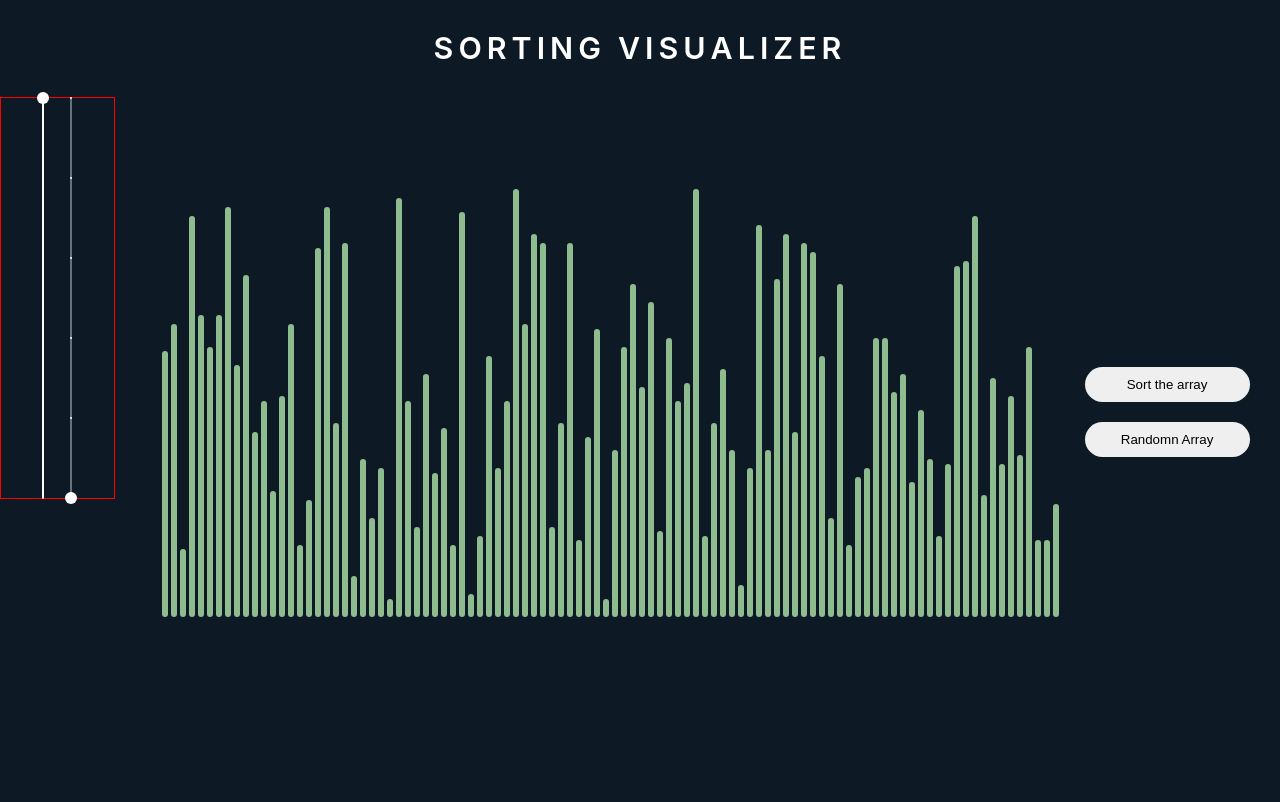
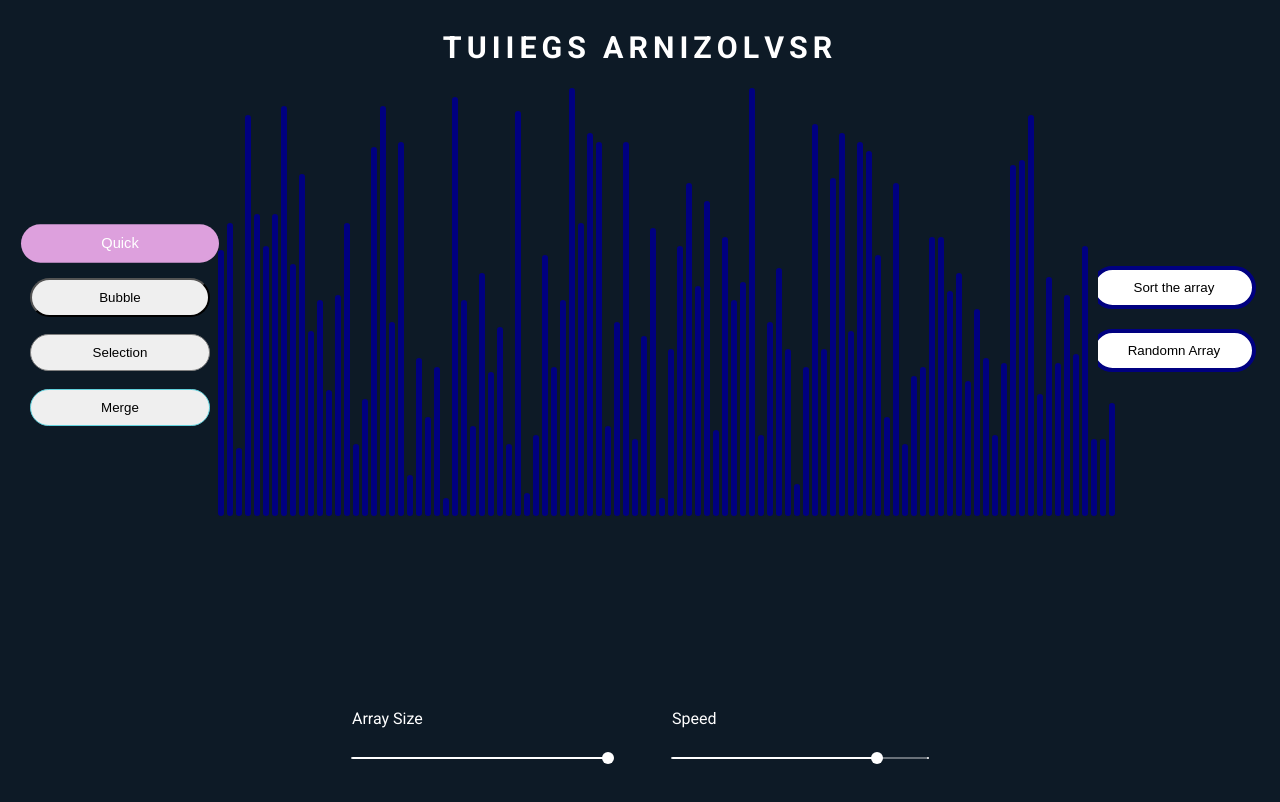
Before and after one commit to bharadwaj-bhat/Sorting_Algorithm_Visualizer, a React (Create React App) app: page /bubbleSort in a window 1280 px wide. Shown: the top 802 px of the page. Built offline with nearby package versions, Linux system fonts and the light colour scheme.

Commit message:
style tweaks

```diff
--- a/package.json
+++ b/package.json
@@ -16,6 +16,7 @@
     "react-dom": "^17.0.2",
     "react-router-dom": "^5.3.0",
     "react-scripts": "4.0.3",
+    "react-toastify": "^8.1.0",
     "uuid": "^8.3.2",
     "web-vitals": "^1.1.2"
   },
--- a/public/index.html
+++ b/public/index.html
@@ -15,6 +15,13 @@
       user's mobile device or desktop. See https://developers.google.com/web/fundamentals/web-app-manifest/
     -->
     <link rel="manifest" href="%PUBLIC_URL%/manifest.json" />
+
+
+
+    <link rel="preconnect" href="https://fonts.googleapis.com">
+    <link rel="preconnect" href="https://fonts.gstatic.com" crossorigin>
+    <link href="https://fonts.googleapis.com/css2?family=Roboto:wght@400;700&display=swap" rel="stylesheet">
+
     <!--
       Notice the use of %PUBLIC_URL% in the tags above.
       It will be replaced with the URL of the `public` folder during the build.
--- a/src/App.js
+++ b/src/App.js
@@ -9,6 +9,8 @@ import { Link, Switch, Route } from "react-router-dom";
 
 import Slider from "@mui/material/Slider";
 import { createTheme, ThemeProvider, styled } from "@mui/material/styles";
+import { ToastContainer, toast } from "react-toastify";
+import "react-toastify/dist/ReactToastify.css";
 
 const theme = createTheme({
   palette: {
@@ -41,32 +43,34 @@ function App() {
     [9, "S"],
     [16, "R"],
   ]);
-  const initState = [];
-  // const [state, dispatch] = useReducer(reducer, initState);
+  const [current, setCurrent] = useState("Quick");
+  const [isSorted, setIsSorted] = useState(false);
 
   function wait(delay) {
     return new Promise((ac) => {
       setTimeout(() => {
         ac();
         return;
-      }, 10 * timer);
+      }, 100 / timer);
     });
   }
 
   useEffect(() => {
-    let arr = generateArray();
-    setArr(arr);
+    generateArray();
     handleHeaderSort(header);
   }, []);
 
-  function generateArray() {
+  const notify = () =>
+    toast("Array has already been sorted, Randomize the array and try again!");
+
+  function generateArray(n = arrSize) {
+    setIsSorted(false);
     let newArray = [];
-    for (let i = 0; i < arrSize; i++) {
+    for (let i = 0; i < n; i++) {
       let randomInt = Math.ceil(Math.random() * 95);
       newArray.push(randomInt);
     }
-
-    return newArray;
+    setArr(newArray);
   }
 
   const handleHeaderSort = async (header) => {
@@ -84,11 +88,9 @@ function App() {
     }
   };
 
-  const handleArrSlider = async (e) => {
-    let x = await setArrSize(e.target.value);
-    console.log(arrSize);
-    let y = await generateArray();
-    setArr(y);
+  const handleArrSlider = (e) => {
+    setArrSize((prev) => e.target.value);
+    generateArray(e.target.value);
   };
 
   const handleTimer = (e) => {
@@ -97,6 +99,17 @@ function App() {
 
   return (
     <>
+      <ToastContainer
+        position="top-right"
+        autoClose={5000}
+        hideProgressBar={false}
+        newestOnTop={false}
+        closeOnClick
+        rtl={false}
+        pauseOnFocusLoss
+        draggable
+        pauseOnHover
+      />
       <div
         style={{
           color: "white",
@@ -133,24 +146,86 @@ function App() {
         </div>
       </div>
       <div className={styles.App}>
-        {/* <div className={styles.nav}>
+        <div className={styles.nav}>
           <Link to="/">
-            <button> Quick </button>
+            <button
+              style={
+                current !== "Quick"
+                  ? { border: "1px solid #dda0dd" }
+                  : {
+                      background: "#dda0dd",
+                      color: "white",
+                      border: "none",
+                      transform: "scale(1.1)",
+                    }
+              }
+              onClick={() => setCurrent("Quick")}
+            >
+              {" "}
+              Quick{" "}
+            </button>
           </Link>
           <Link to="/bubbleSort">
-            <button> Bubble </button>
+            <button
+              style={
+                current !== "Bubble"
+                  ? { border: "1px solid #000080prop" }
+                  : {
+                      background: "#000080",
+                      color: "white",
+                      border: "none",
+                      transform: "scale(1.1)",
+                    }
+              }
+              onClick={() => setCurrent("Bubble")}
+            >
+              {" "}
+              Bubble{" "}
+            </button>
           </Link>
           <Link to="/selectionSort">
-            <button> Selection </button>
+            <button
+              style={
+                current !== "Selection"
+                  ? { border: "1px solid #808080" }
+                  : {
+                      background: "#808080",
+                      color: "white",
+                      border: "none",
+                      transform: "scale(1.1)",
+                    }
+              }
+              onClick={() => setCurrent("Selection")}
+            >
+              {" "}
+              Selection{" "}
+            </button>
           </Link>
           <Link to="/mergeSort">
-            <button> Merge </button>
+            <button
+              style={
+                current !== "Merge"
+                  ? { border: "1px solid #63d2dd" }
+                  : {
+                      background: "#63d2dd",
+                      color: "white",
+                      border: "none",
+                      transform: "scale(1.1)",
+                    }
+              }
+              onClick={() => setCurrent("Merge")}
+            >
+              {" "}
+              Merge{" "}
+            </button>
           </Link>
-        </div> */}
+        </div>
         <div className={styles.slider}>
           <ThemeProvider theme={theme}>
+            <div className={styles.sliderWrapper}>
+              <p> Array Size</p>
               <Slider
-              onChange={handleArrSlider}
+                onChange={(e) => handleArrSlider(e)}
                 defaultValue={100}
                 step={10}
                 marks
@@ -158,29 +233,21 @@ function App() {
                 max={100}
                 size="small"
                 color="secondary"
-              orientation="vertical"
-              sx={{
-                '& input[type="range"]': {
-                  WebkitAppearance: "slider-vertical",
-                },
-              }}
               />
+            </div>
+            <div className={styles.sliderWrapper}>
+              <p>Speed</p>
               <Slider
                 onChange={handleTimer}
-              defaultValue={0}
+                defaultValue={9}
                 step={2}
                 marks
-              min={0}
-              max={10}
+                min={1}
+                max={11}
                 size="small"
                 color="secondary"
-              orientation="vertical"
-              sx={{
-                '& input[type="range"]': {
-                  WebkitAppearance: "slider-vertical",
-                },
-              }}
               />
+            </div>
           </ThemeProvider>
         </div>
         <div className={styles.arrays}>
@@ -190,6 +257,9 @@ function App() {
                 arr={arr}
                 generateArray={generateArray}
                 wait={(timer) => wait(timer)}
+                isSorted={isSorted}
+                setIsSorted={setIsSorted}
+                notify={notify}
               />
             </Route>
             <Route path="/mergeSort">
@@ -197,6 +267,9 @@ function App() {
                 arr={arr}
                 generateArray={generateArray}
                 wait={(timer) => wait(timer)}
+                isSorted={isSorted}
+                setIsSorted={setIsSorted}
+                notify={notify}
               />
             </Route>
             <Route path="/bubbleSort">
@@ -204,6 +277,9 @@ function App() {
                 arr={arr}
                 generateArray={generateArray}
                 wait={(timer) => wait(timer)}
+                isSorted={isSorted}
+                setIsSorted={setIsSorted}
+                notify={notify}
               />
             </Route>
             <Route path="/selectionSort">
@@ -211,6 +287,9 @@ function App() {
                 arr={arr}
                 generateArray={generateArray}
                 wait={(timer) => wait(timer)}
+                isSorted={isSorted}
+                setIsSorted={setIsSorted}
+                notify={notify}
               />
             </Route>
           </Switch>
--- a/src/App.module.css
+++ b/src/App.module.css
@@ -2,15 +2,15 @@ body {
   background: #0d1a26;
   box-sizing: border-box;
   overflow-x: hidden;
+  font-family: "Roboto", sans-serif;
 }
 .App {
   /* text-align: center; */
   display: grid;
-  /* flex-direction: column; */
   grid-template-columns: 1fr 10fr;
   justify-content: center;
   position: relative;
-  /* margin-top: -100px; */
+  margin-top: -100px;
   height: 100vh;
   gap: 20px;
   /* border: 1px solid red; */
@@ -31,22 +31,22 @@ body {
 
 .nav {
   height: 200px;
-  width: 50%;
-  margin: auto;
-  margin-top: 330px;
+  margin-top: 230px;
   display: flex;
-  position: absolute;
-  /* flex-direction: row; */
-  /* justify-content: space-between; */
-  border: 1px solid red;
+  flex-direction: column;
+  justify-content: space-between;
   align-items: center;
+  margin-left: 30px;
+  margin-right: -15px;
+  position: relative;
 }
 
 .nav button {
   width: 180px;
   padding: 10px 15px;
-  border-radius: 20px;
-  border: none;
+
+  border-radius: 25px;
+  /* border: none; */
   /* background: #dda0dd; */
 }
 
@@ -63,14 +63,14 @@ body {
 }
 
 .slider {
-  /* position: absolute; */
-  border: 1px solid red;
+  width: 50%;
+  margin: 0px auto;
+  position: absolute;
+  left: 25%;
+  bottom: 3%;
   color: white;
-  height: 400px;
   display: flex;
-  justify-content: center;
-  align-items: center;
-  /* transform: rotateZ(90deg); */
+  justify-content: space-around;
 }
 .buttonDiv {
   display: flex;
@@ -85,8 +85,15 @@ body {
 .buttonDiv button {
   width: 165px;
   padding: 10px 15px;
-  border-radius: 20px;
-  border: none;
+  border: 2px solid white;
+  border-radius: 25px;
   margin-bottom: 20px;
   margin-left: -30px;
+  background: white;
+  color: black;
 }
+.sliderWrapper {
+  width: 40%;
+  display: flex;
+  flex-direction: column;
+}
--- a/src/Components/BubbleSort.jsx
+++ b/src/Components/BubbleSort.jsx
@@ -1,10 +1,17 @@
 import { useState, useEffect } from "react";
 import styles from "../App.module.css";
 
-export const BubbleSort = ({ wait, generateArray, arr }) => {
+export const BubbleSort = ({
+  wait,
+  generateArray,
+  arr,
+  setIsSorted,
+  isSorted,
+  notify,
+}) => {
   const [nums, setNums] = useState([]);
   const [active, setActive] = useState(-20);
-  const [ind, setInd] = useState(-1);
+  const [ind, setInd] = useState(1000);
   const [counter, setCounter] = useState(0);
 
   useEffect(() => {
@@ -14,6 +21,7 @@ export const BubbleSort = ({ wait, generateArray, arr }) => {
   }, [arr]);
 
   const handleRandomnArray = () => {
+    setIsSorted(false);
     setInd(500);
     setCounter(0);
     let arr = generateArray();
@@ -21,6 +29,10 @@ export const BubbleSort = ({ wait, generateArray, arr }) => {
   };
 
   const handleSort = async (num) => {
+    if (isSorted) {
+      notify();
+      return;
+    }
     for (let i = 0; i < num.length - 1; ) {
       for (let j = 0; j < num.length - 1 - i; ) {
         setActive(j);
@@ -38,6 +50,7 @@ export const BubbleSort = ({ wait, generateArray, arr }) => {
     }
     setActive(-10);
     setInd(0);
+    setIsSorted(true);
   };
 
   return (
@@ -61,8 +74,20 @@ export const BubbleSort = ({ wait, generateArray, arr }) => {
           ))}
       </div>
       <div className={styles.buttonDiv}>
-        <button onClick={() => handleSort(nums)}> Sort the array </button>
-        <button onClick={handleRandomnArray}> Randomn Array</button>
+        <button
+          style={{ border: "4px solid #000080" }}
+          onClick={() => handleSort(nums)}
+        >
+          {" "}
+          Sort the array{" "}
+        </button>
+        <button
+          style={{ border: "4px solid #000080" }}
+          onClick={handleRandomnArray}
+        >
+          {" "}
+          Randomn Array
+        </button>
       </div>
     </>
   );
--- a/src/Components/Merge.jsx
+++ b/src/Components/Merge.jsx
@@ -2,16 +2,14 @@
 import styles from "../App.module.css";
 import { useEffect, useState } from "react";
 
-function wait() {
-  return new Promise((ac) => {
-    setTimeout(() => {
-      ac();
-      return;
-    }, 50);
-  });
-}
-
-export const MergeSort = ({ wait, generateArray, arr }) => {
+export const MergeSort = ({
+  wait,
+  generateArray,
+  arr,
+  isSorted,
+  setIsSorted,
+  notify,
+}) => {
   const [nums, setNums] = useState([]);
   const [active, setActive] = useState(-20);
   const [counter, setCounter] = useState(0);
@@ -79,10 +77,15 @@ export const MergeSort = ({ wait, generateArray, arr }) => {
 
     let x = [...arr];
     setNums(x);
+    setIsSorted(true);
     setActive(-10);
   };
 
   const handleSort = async (a, l, r) => {
+    if (isSorted) {
+      notify();
+      return;
+    }
     if (l >= r) {
       let x = [...a];
       setNums(x);
@@ -101,10 +104,8 @@ export const MergeSort = ({ wait, generateArray, arr }) => {
   // }
 
   const handleRandomnArray = () => {
-    setCounter(0);
-
-    let arr = generateArray();
-    setNums(arr);
+    setIsSorted(false);
+    generateArray();
   };
 
   return (
@@ -125,8 +126,8 @@ export const MergeSort = ({ wait, generateArray, arr }) => {
       </div>
       <div className={styles.buttonDiv}>
         <button
+          style={{ border: "4px solid #63d2dd" }}
           onClick={() => {
-            setCounter(0);
             handleSort(nums, 0, nums.length - 1);
           }}
         >
@@ -134,7 +135,13 @@ export const MergeSort = ({ wait, generateArray, arr }) => {
           Sort the array{" "}
         </button>
 
-        <button onClick={handleRandomnArray}> Randomn Array</button>
+        <button
+          style={{ border: "4px solid #63d2dd" }}
+          onClick={handleRandomnArray}
+        >
+          {" "}
+          Randomn Array
+        </button>
       </div>
     </>
   );
--- a/src/Components/QuickSort.jsx
+++ b/src/Components/QuickSort.jsx
@@ -1,9 +1,19 @@
 import { useState, useEffect } from "react";
 import styles from "../App.module.css";
 import { v4 as uuid } from "uuid";
+import { ToastContainer, toast } from "react-toastify";
+import "react-toastify/dist/ReactToastify.css";
+
 // import styles from '../App.module.css'
 
-export const QuickSort = ({ wait, generateArray, arr }) => {
+export const QuickSort = ({
+  wait,
+  generateArray,
+  arr,
+  isSorted,
+  setIsSorted,
+  notify,
+}) => {
   const [nums, setNums] = useState([]);
   const [active, setActive] = useState(null);
   const [active2, setActive2] = useState(null);
@@ -14,11 +24,15 @@ export const QuickSort = ({ wait, generateArray, arr }) => {
   }, [arr]);
 
   const handleRandomnArray = () => {
-    let arr = generateArray();
-    setNums(arr);
+    setIsSorted(false);
+    generateArray();
   };
 
   async function handleSort(num, lo, hi) {
+    if (isSorted) {
+      notify();
+      return;
+    }
     if (lo >= hi) {
       return;
     }
@@ -29,6 +43,7 @@ export const QuickSort = ({ wait, generateArray, arr }) => {
 
     setActive(null);
     setActive2(null);
+    setIsSorted(true);
   }
 
   async function pivot(arr, lo, hi) {
@@ -79,11 +94,20 @@ export const QuickSort = ({ wait, generateArray, arr }) => {
           ))}
       </div>
       <div className={styles.buttonDiv}>
-        <button onClick={() => handleSort(nums, 0, nums.length - 1)}>
+        <button
+          style={{ border: "4px solid #dda0dd" }}
+          onClick={() => handleSort(nums, 0, nums.length - 1)}
+        >
           {" "}
           Sort the array{" "}
         </button>
-        <button onClick={handleRandomnArray}> Randomn Array</button>
+        <button
+          style={{ border: "4px solid #dda0dd" }}
+          onClick={handleRandomnArray}
+        >
+          {" "}
+          Randomn Array
+        </button>
       </div>
     </>
   );
--- a/src/Components/SelectionSort.jsx
+++ b/src/Components/SelectionSort.jsx
@@ -2,8 +2,15 @@
 import styles from "../App.module.css";
 import { useEffect, useState } from "react";
 
-export const SelectionSort = ({ wait, generateArray, arr }) => {
-  const [nums, setNums] = useState([]);
+export const SelectionSort = ({
+  wait,
+  generateArray,
+  arr,
+  isSorted,
+  setIsSorted,
+  notify,
+}) => {
+  const [nums, setNums] = useState(arr);
   const [active, setActive] = useState(-20);
   const [ind, setInd] = useState(-1);
   const [current, setCurrent] = useState(null);
@@ -13,6 +20,11 @@ export const SelectionSort = ({ wait, generateArray, arr }) => {
   }, [arr]);
 
   async function handleSort(arr) {
+    if (isSorted) {
+      notify();
+      return;
+    }
+
     for (let i = 0; i < arr.length; ) {
       let minInd = i;
       for (let j = i + 1; j < arr.length; j++) {
@@ -30,13 +42,13 @@ export const SelectionSort = ({ wait, generateArray, arr }) => {
     }
     setActive(null);
     setCurrent(null);
+    setIsSorted(true);
   }
 
   const handleRandomnArray = () => {
+    setIsSorted(false);
     setInd(-100);
-
-    let arr = generateArray();
-    setNums(arr);
+    generateArray();
   };
 
   return (
@@ -62,8 +74,20 @@ export const SelectionSort = ({ wait, generateArray, arr }) => {
         <div></div>
       </div>
       <div className={styles.buttonDiv}>
-        <button onClick={() => handleSort(nums)}> Sort the array </button>
-        <button onClick={handleRandomnArray}> Randomn Array</button>
+        <button
+          style={{ border: "4px solid #808080" }}
+          onClick={() => handleSort(nums)}
+        >
+          {" "}
+          Sort the array{" "}
+        </button>
+        <button
+          style={{ border: "4px solid #808080" }}
+          onClick={handleRandomnArray}
+        >
+          {" "}
+          Randomn Array
+        </button>
       </div>
     </>
   );
```
Also changed, not shown: 1 other file (tests, documents, lock files or other folders). Lines whose indentation alone changed are shown as unchanged.
